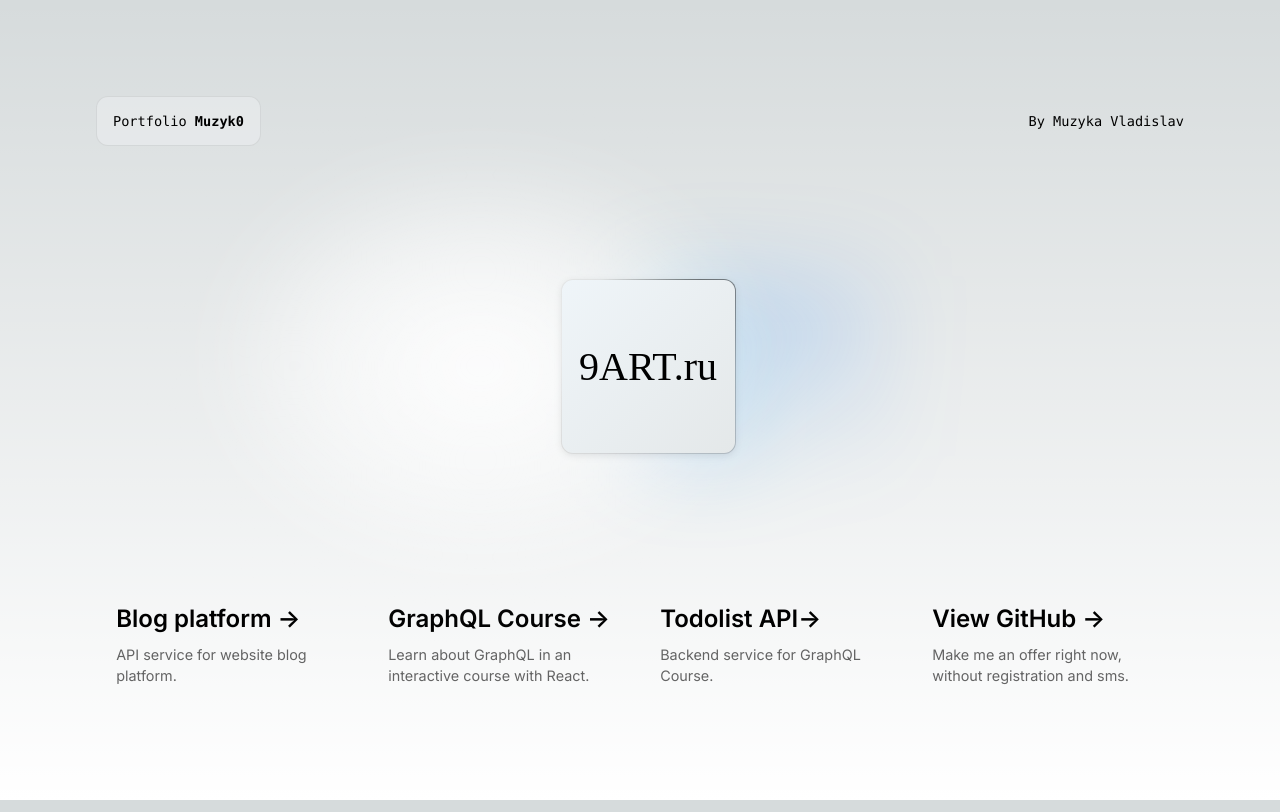
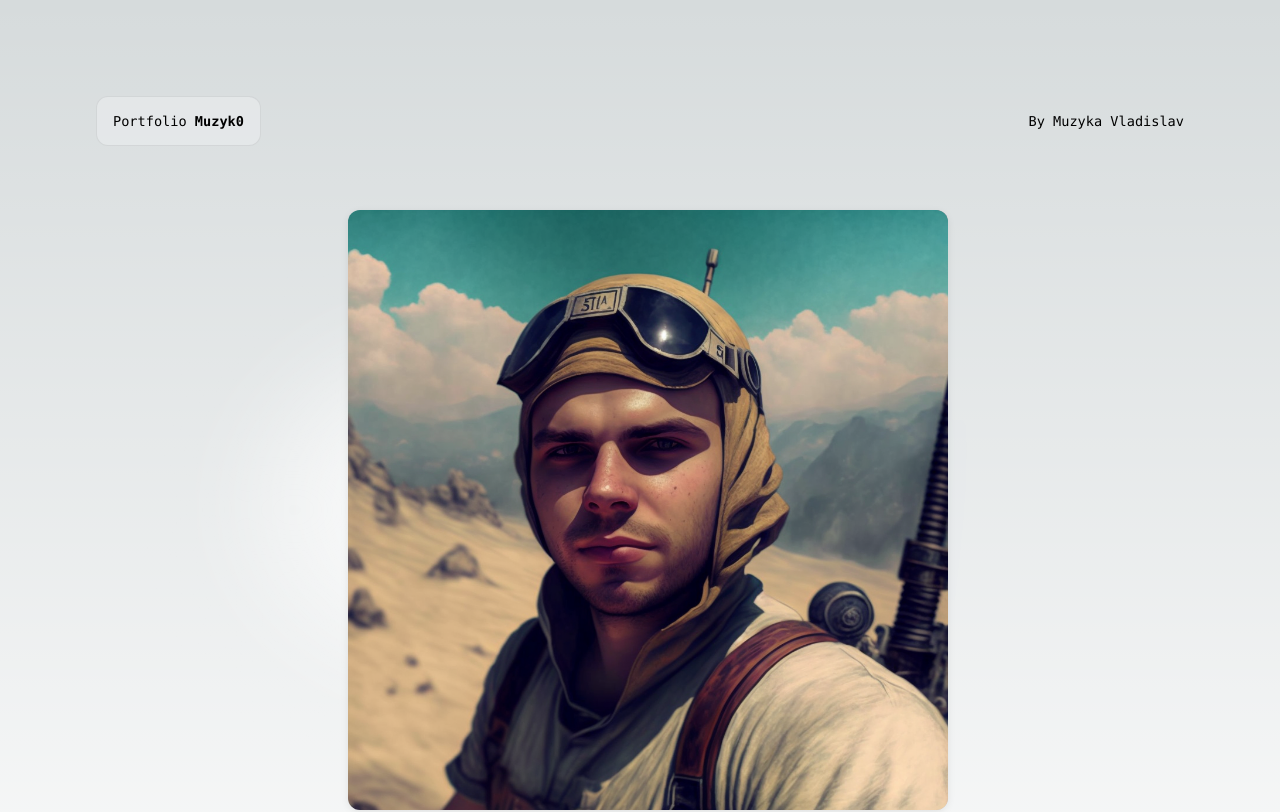
Before and after one commit to muzyk0/portfolio-nextjs, a Next.js app: page / in a window 1280 px wide. Shown: the top 812 px of the page. Built offline with nearby package versions, Linux system fonts and the light colour scheme.

Commit message:
Change logo

```diff
--- a/src/pages/index.tsx
+++ b/src/pages/index.tsx
@@ -1,4 +1,5 @@
 import Head from 'next/head'
+import Image from 'next/image'
 import {Inter} from '@next/font/google'
 import styles from '@/styles/Home.module.css'
 
@@ -40,23 +41,14 @@ export default function Home() {
         </div>
 
         <div className={styles.center}>
-          {/*<Image*/}
-          {/*  className={styles.logo}*/}
-          {/*  src="/next.svg"*/}
-          {/*  alt="Next.js Logo"*/}
-          {/*  width={180}*/}
-          {/*  height={37}*/}
-          {/*  priority*/}
-          {/*/>*/}
           <div className={styles.thirteen}>
-            9ART.ru
-            {/*<Image*/}
-            {/*  src="/thirteen.svg"*/}
-            {/*  alt="13"*/}
-            {/*  width={40}*/}
-            {/*  height={31}*/}
-            {/*  priority*/}
-            {/*/>*/}
+            <Image
+              src="/muzyk0-start-wars.png"
+              alt="Muzyka Vladislav"
+              width={600}
+              height={600}
+              priority
+            />
           </div>
         </div>
 
--- a/src/styles/Home.module.css
+++ b/src/styles/Home.module.css
@@ -113,8 +113,8 @@
   display: flex;
   justify-content: center;
   align-items: center;
-  width: 175px;
-  height: 175px;
+  width: 600px;
+  height: 600px;
   padding: 25px 10px;
   margin-left: 16px;
   transform: translateZ(0);
@@ -265,7 +265,7 @@
 
   .logo,
   .thirteen img {
-    filter: invert(1) drop-shadow(0 0 0.3rem #ffffff70);
+    /*filter: invert(1) drop-shadow(0 0 0.3rem #ffffff70);*/
   }
 }
 
```
Also changed, not shown: public/muzyk0-start-wars.png (added).
